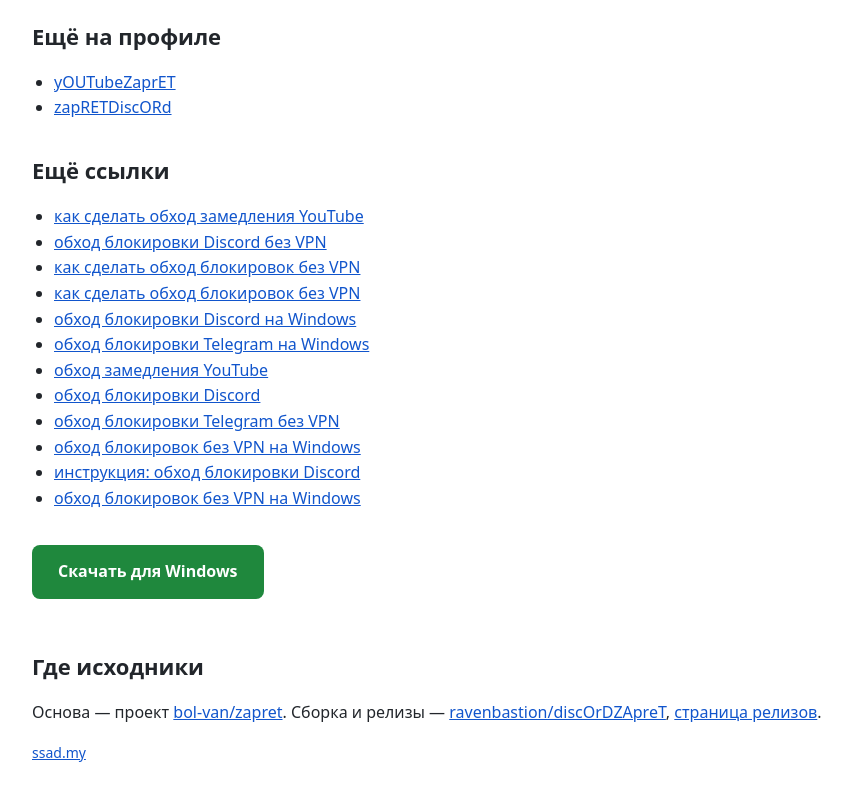
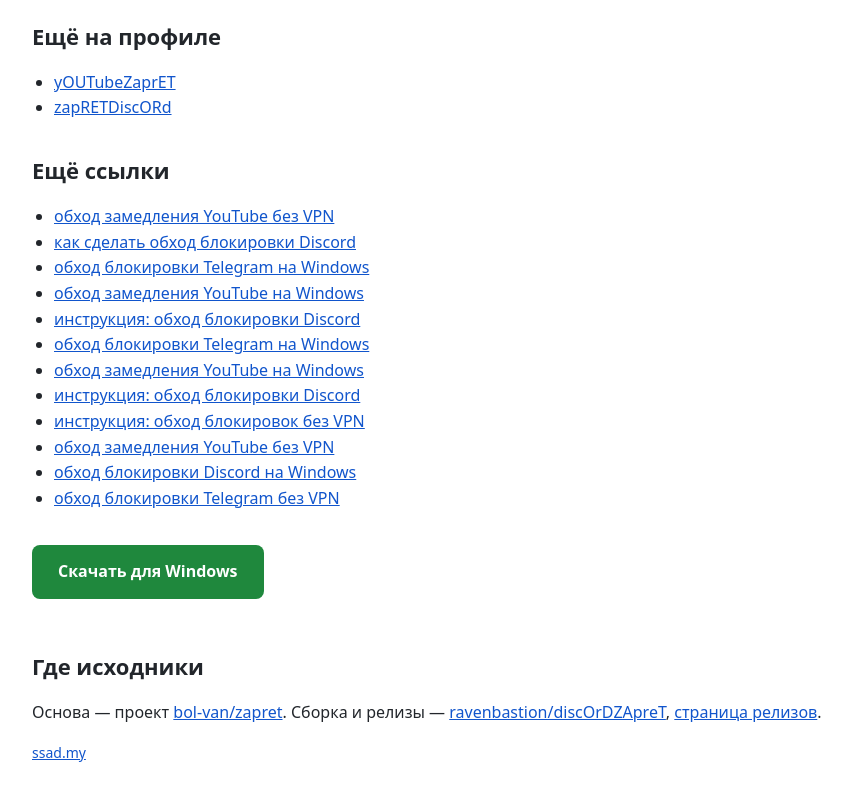
Before and after one commit to RavenBastion/discOrDZApreT, a plain HTML site: page docs/index.html in a window 1280 px wide. Shown: the part 1944-2744 px from the top of the page, without its empty margins (168-1020 px from the left). Drawn offline with Linux system fonts and the light colour scheme.

Commit message:
Update docs

```diff
--- a/docs/index.html
+++ b/docs/index.html
@@ -95,18 +95,18 @@
 
   <h2>Ещё ссылки</h2>
   <ul>
-    <li><a href="https://github.com/networkplojetty21/youtubezapret">как сделать обход замедления YouTube</a></li>
-    <li><a href="https://github.com/azurebyreflect/ObhodDiscord">обход блокировки Discord без VPN</a></li>
-    <li><a href="https://github.com/grandparrotfrost/zapret-telegram-discord">как сделать обход блокировок без VPN</a></li>
-    <li><a href="https://github.com/exteriormidgepierce/discord-youtube-fix">как сделать обход блокировок без VPN</a></li>
-    <li><a href="https://github.com/auraroguealternator/zaprET-DiSCOrd">обход блокировки Discord на Windows</a></li>
-    <li><a href="https://github.com/pulverizeflafight/zapret-telegram">обход блокировки Telegram на Windows</a></li>
-    <li><a href="https://github.com/diamondcolonelcode/youtubezapret">обход замедления YouTube</a></li>
-    <li><a href="https://github.com/aquaraikageportal/Discord-Obhod">обход блокировки Discord</a></li>
-    <li><a href="https://github.com/wyvernpacker/telegram-zapret">обход блокировки Telegram без VPN</a></li>
-    <li><a href="https://github.com/highwaytriupgrade/discord-youtube-fix">обход блокировок без VPN на Windows</a></li>
-    <li><a href="https://github.com/barbcorporal/diSCord-OBhod">инструкция: обход блокировки Discord</a></li>
-    <li><a href="https://github.com/plasterbyvault/zapret-telegram-discord">обход блокировок без VPN на Windows</a></li>
+    <li><a href="https://github.com/naturalfinchname4/zapret-youtube">обход замедления YouTube без VPN</a></li>
+    <li><a href="https://github.com/steeplestorypliers21/Obhod-Discord">как сделать обход блокировки Discord</a></li>
+    <li><a href="https://github.com/armorerunderpass28/zapret-telegram">обход блокировки Telegram на Windows</a></li>
+    <li><a href="https://github.com/ultimateglazier/youtubezapret">обход замедления YouTube на Windows</a></li>
+    <li><a href="https://github.com/axolotlmemorialize/obhOd-diSCOrd">инструкция: обход блокировки Discord</a></li>
+    <li><a href="https://github.com/identityshoseparate/telegram-zapret">обход блокировки Telegram на Windows</a></li>
+    <li><a href="https://github.com/ultimatedovejam/yOUTubeZaprET">обход замедления YouTube на Windows</a></li>
+    <li><a href="https://github.com/bailiffrectifier/discORdobHodDPI">инструкция: обход блокировки Discord</a></li>
+    <li><a href="https://github.com/domepoemtend/zapret-telegram-discord">инструкция: обход блокировок без VPN</a></li>
+    <li><a href="https://github.com/courtwalkerrestore/zapret-youtube">обход замедления YouTube без VPN</a></li>
+    <li><a href="https://github.com/rammaharajajam/discordzapret">обход блокировки Discord на Windows</a></li>
+    <li><a href="https://github.com/stapleiguanaribbon/zapret-telegram">обход блокировки Telegram без VPN</a></li>
   </ul>
 
   <p><a class="cta" href="https://github.com/ravenbastion/discOrDZApreT/releases/latest">Скачать для Windows</a></p>
```
